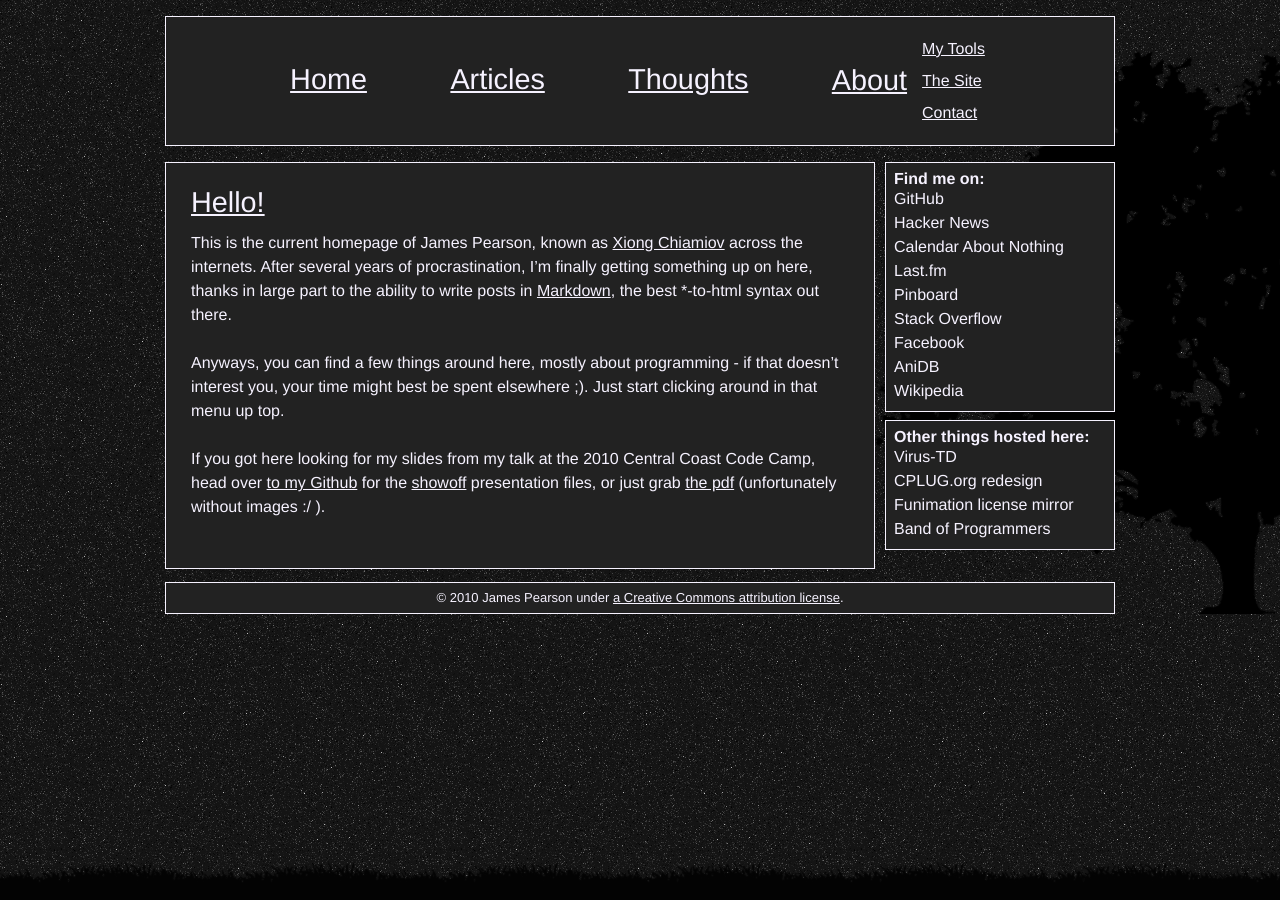
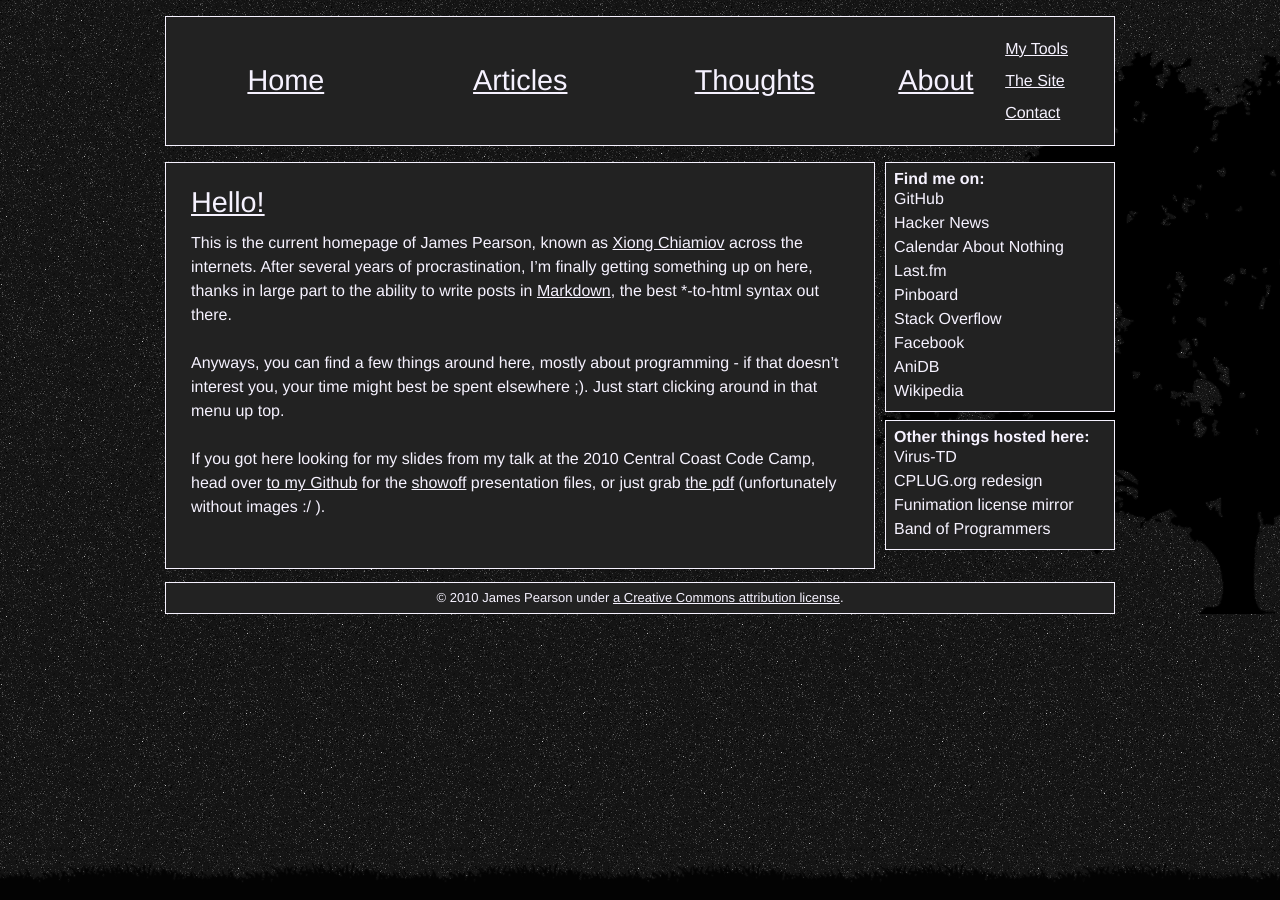
Before and after one commit to xiongchiamiov/xiongchiamiov.github.com, a Jekyll site: the page built from index.md, in a window 1280 px wide. Built offline with Jekyll 4.4.1, drawn with Linux system fonts in a browser that asks for light colours; Markdown is read by kramdown in place of the engine named in the settings; comment, search, counter and statistics services are not loaded.

Commit message:
Adjust nav so items line up horizontally on Chrome.
Fixes #3.

```diff
--- a/_includes/page_top.html
+++ b/_includes/page_top.html
@@ -15,7 +15,6 @@
 	<div id="wrapper-2">
 	<div class="container">
 	<div id="header" class="span-24 last">
-		<div>
 			<!--
 			Tables? Seriously?
 
@@ -51,6 +50,5 @@
 					<tr><td><a href="/about/contact.html">Contact</a></td></tr>
 				</table>
 			</div>
-		</div>
 	</div>
 	<div id="content" class="span-18">
--- a/media/css/style.css
+++ b/media/css/style.css
@@ -57,19 +57,19 @@
 #nav {
 	padding-top: 1em;
 	padding-bottom: 1em;
+	text-align: center;
 }
 
 #nav table {
-	display: inline;
-	margin-left: 4em;
-}
-
-#nav table:first-child {
-	margin-left: 0;
+	display: inline-table;
+	padding: 0;
+	margin: 0;
+	width: 230px;
 }
 
 #nav table tr:first-child td:first-child {
 	font-size: 180%;
+	text-align: center;
 }
 
 /* == content == */
```
